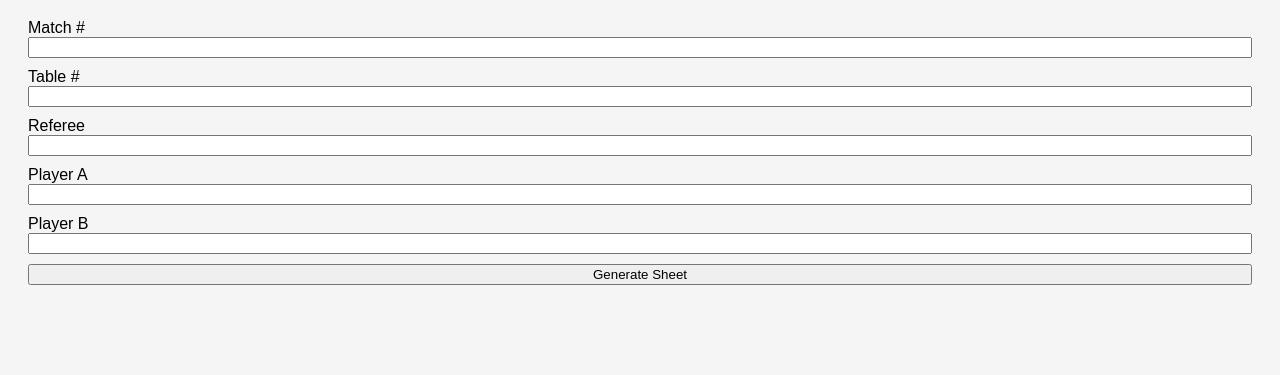
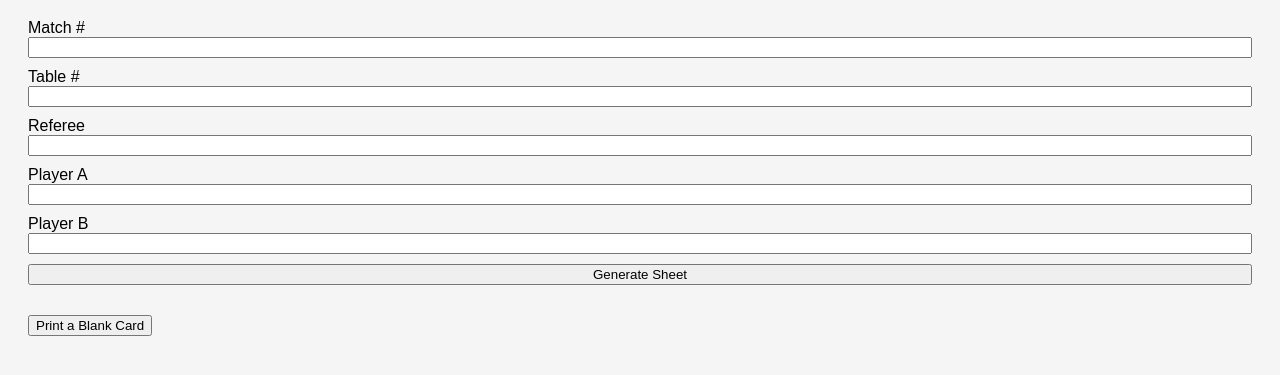
Before and after one commit to petesimple/AHMS, a plain HTML site: page index.html in a window 1280 px wide. Shown: the part 289-664 px from the top of the page. Drawn offline with Linux system fonts and the light colour scheme.

Commit message:
Update index.html

```diff
--- a/index.html
+++ b/index.html
@@ -22,6 +22,9 @@
 
   <div id="output" class="sheet hidden"></div>
   <button id="printBtn" class="hidden">Print</button>
+  <button id="printBlankBtn" type="button" style="margin-top: 10px;">
+  Print a Blank Card
+</button>
 
   <script src="script.js"></script>
   <script>
```
